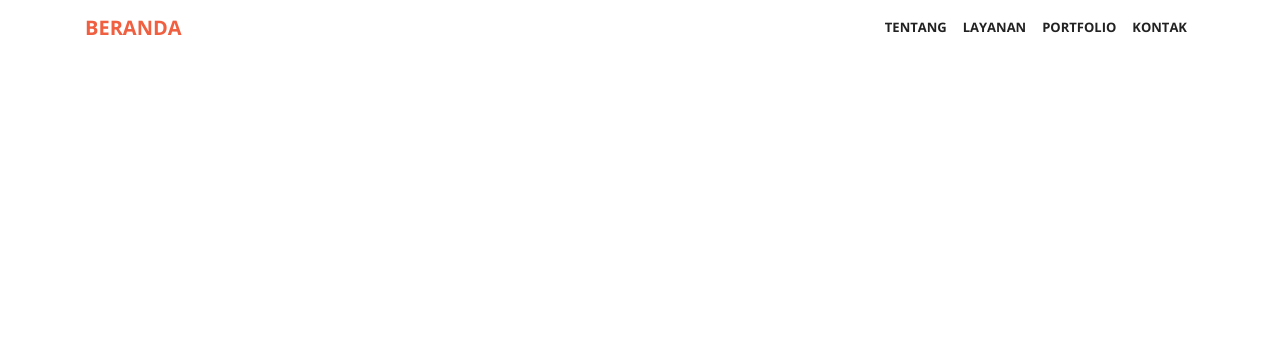
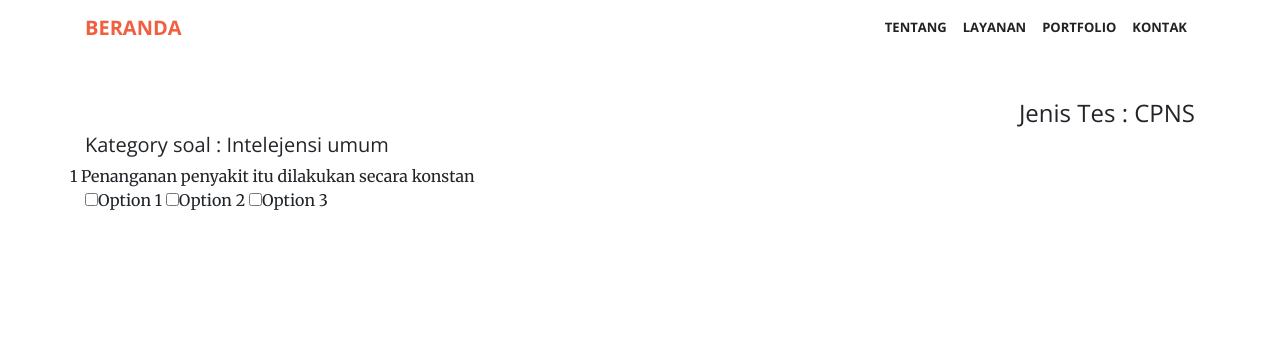
Before and after one commit to ahmadsyarif/bimbelonline, a website: page public/html/simulasi.html in a window 1280 px wide. Drawn offline with nearby package versions, Linux system fonts and the light colour scheme; files whose address does not match are found by name.

Commit message:
[html] update simulasi

```diff
--- a/public/html/simulasi.html
+++ b/public/html/simulasi.html
@@ -55,7 +55,30 @@
       </div>
     </nav>
 
+    <section>
+        <div class="container">
+            <div class="row">
+                <div class="col-md-12 text-right">
+                        <h4>Jenis Tes : <span id="test-type">CPNS</span> </h4>
+                </div>
+            </div>
+            <div class="row">
+                <div class="col-md-12">
+                        <h5>Kategory soal : <span id="question-category">Intelejensi umum</span> </h5>
+                </div>
+            </div>
+            <div class="row">
+                <p1><span id="question-no">1</span> <span id="question-content">Penanganan penyakit itu dilakukan secara konstan</span></p1>
 
+            </div>
+            <div class="form-group">
+                    <label class="checkbox"><input type="checkbox" value="">Option 1</label>
+                    <label class="checkbox"><input type="checkbox" value="">Option 2</label>
+                    <label class="checkbox"><input type="checkbox" value="">Option 3</label>
+            </div>
+        </div>
+
+    </section>
 
 
 
```
